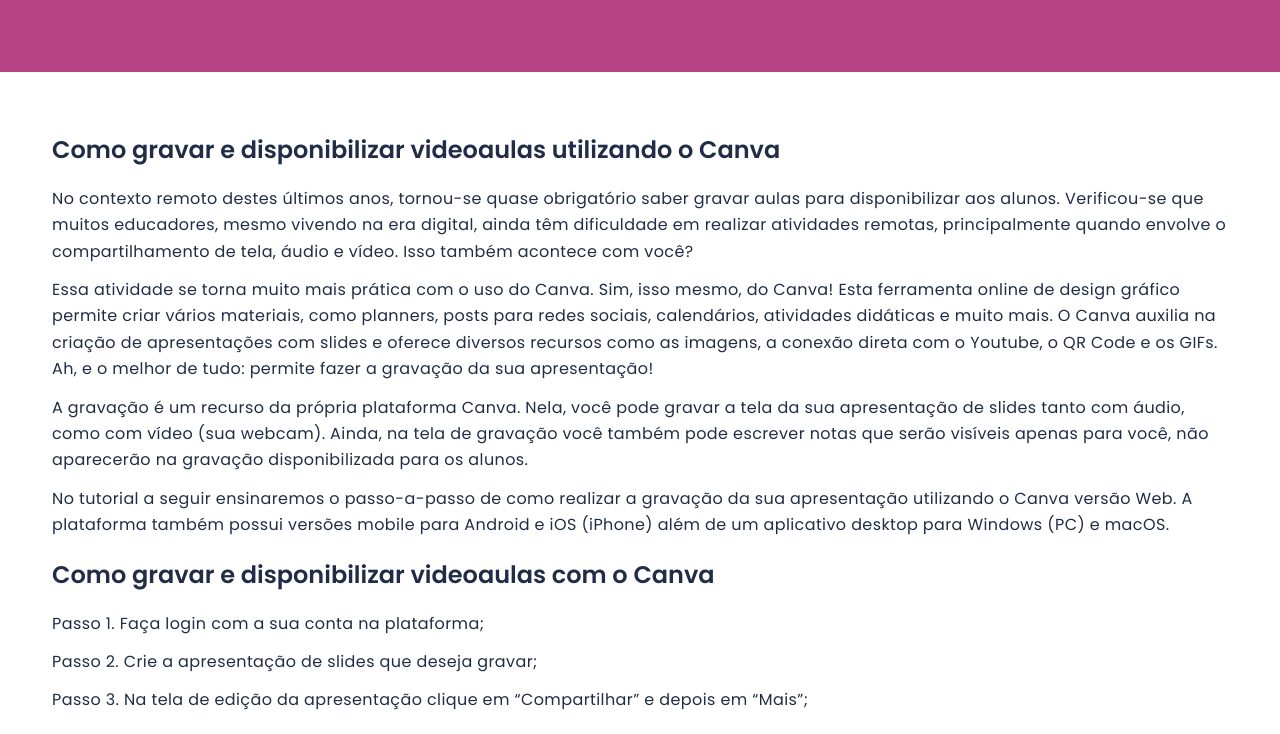
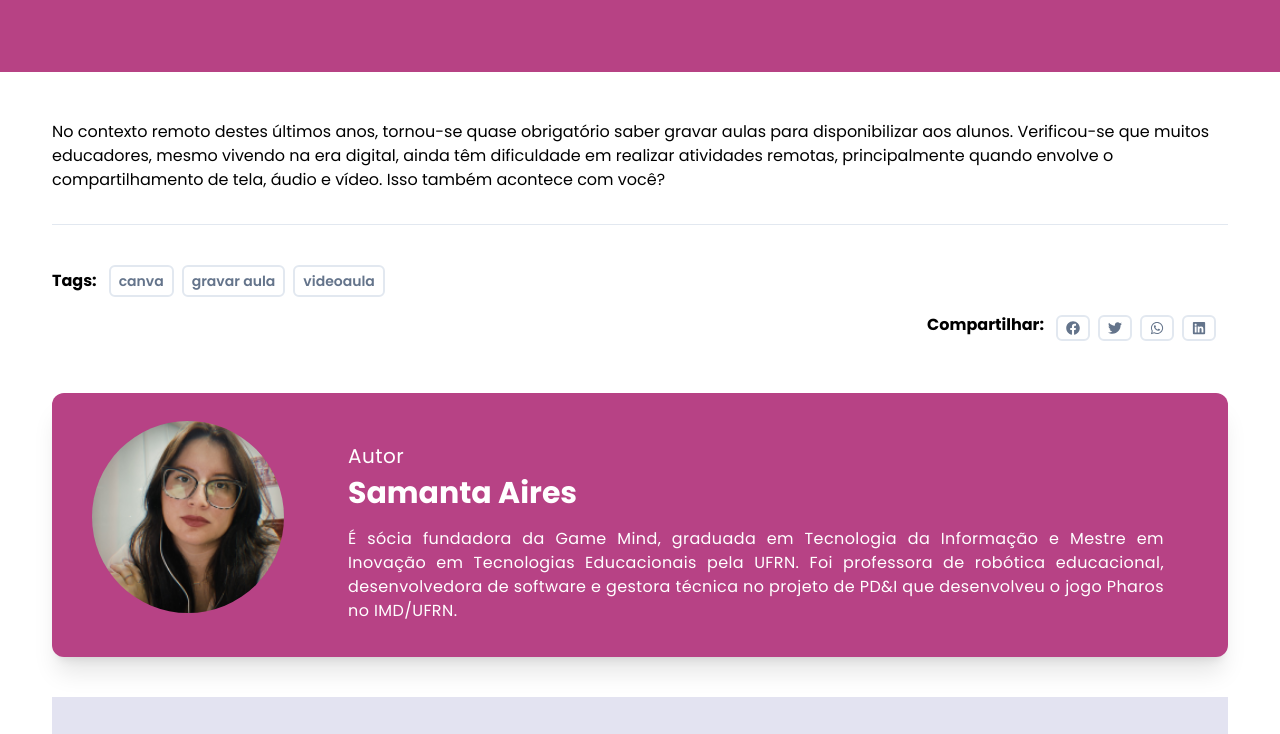
Before and after one commit to Axenrot/gamemind, a Next.js app: page /blog/1 in a window 1280 px wide. Shown: the part 580-1314 px from the top of the page. Built offline with nearby package versions, Linux system fonts and the light colour scheme.

Commit message:
Improvement: page dynamism

```diff
--- a/components/Tags.jsx
+++ b/components/Tags.jsx
@@ -1,4 +1,22 @@
 import React from 'react'
+
+const post = {
+  id: 'como-gravar-e-disponibilizar-videoaulas-utilizando-o-canva',
+  category: 'Tecnologia',
+  title: 'Como gravar e disponibilizar videoaulas utilizando o Canva',
+  thumbnail: '/images/blog-section.jpg',
+  author: {
+    name: 'Samanta Aires',
+    avatar: '/images/author.png',
+    description:
+      'É sócia fundadora da Game Mind, graduada em Tecnologia da Informação e Mestre em Inovação em Tecnologias Educacionais pela UFRN. Foi professora de robótica educacional, desenvolvedora de software e gestora técnica no projeto de PD&I que desenvolveu o jogo Pharos no IMD/UFRN.'
+  },
+  date: '5 de julho de 2022',
+  readingTime: 'Leia em 5 minutos',
+  content:
+    'No contexto remoto destes últimos anos, tornou-se quase obrigatório saber gravar aulas para disponibilizar aos alunos. Verificou-se que muitos educadores, mesmo vivendo na era digital, ainda têm dificuldade em realizar atividades remotas, principalmente quando envolve o compartilhamento de tela, áudio e vídeo. Isso também acontece com você?',
+  tags: ['canva', 'gravar aula', 'videoaula']
+}
 
 export const Tags = () => {
   return (
@@ -6,13 +24,13 @@ export const Tags = () => {
       <h1 className="font-bold">Tags:</h1>
       <div className="px-2">
         <button className="text-sm text-slate-500 font-base font-semibold border-2 border-slate-200 cursor-pointer hover:text-white hover:bg-pink rounded-md px-2 py-1 mx-1">
-          canva
+          {post.tags[0]}
         </button>
         <button className="text-sm text-slate-500 font-base font-semibold border-2 border-slate-200 cursor-pointer hover:text-white hover:bg-pink rounded-md px-2 py-1 mx-1">
-          gravar aula
+          {post.tags[1]}
         </button>
         <button className="text-sm text-slate-500 font-base font-semibold border-2 border-slate-200 cursor-pointer hover:text-white hover:bg-pink rounded-md px-2 py-1 mx-1">
-          videoaula
+          {post.tags[2]}
         </button>
       </div>
     </div>
--- a/pages/blog/[id].js
+++ b/pages/blog/[id].js
@@ -14,23 +14,18 @@ const post = {
   id: 'como-gravar-e-disponibilizar-videoaulas-utilizando-o-canva',
   category: 'Tecnologia',
   title: 'Como gravar e disponibilizar videoaulas utilizando o Canva',
-  image: '/images/blog-section.jpg',
+  thumbnail: '/images/blog-section.jpg',
   author: {
     name: 'Samanta Aires',
-    image: '/images/author.png'
+    avatar: '/images/author.png',
+    description:
+      'É sócia fundadora da Game Mind, graduada em Tecnologia da Informação e Mestre em Inovação em Tecnologias Educacionais pela UFRN. Foi professora de robótica educacional, desenvolvedora de software e gestora técnica no projeto de PD&I que desenvolveu o jogo Pharos no IMD/UFRN.'
   },
-  date: '5 de julho de 2022 - Leia em 5 minutos',
-  content: [
+  date: '5 de julho de 2022',
+  readingTime: 'Leia em 5 minutos',
+  content:
     'No contexto remoto destes últimos anos, tornou-se quase obrigatório saber gravar aulas para disponibilizar aos alunos. Verificou-se que muitos educadores, mesmo vivendo na era digital, ainda têm dificuldade em realizar atividades remotas, principalmente quando envolve o compartilhamento de tela, áudio e vídeo. Isso também acontece com você?',
-    'Essa atividade se torna muito mais prática com o uso do Canva. Sim, isso mesmo, do Canva! Esta ferramenta online de design gráfico permite criar vários materiais, como planners, posts para redes sociais, calendários, atividades didáticas e muito mais. O Canva auxilia na criação de apresentações com slides e oferece diversos recursos como as imagens, a conexão direta com o Youtube, o QR Code e os GIFs. Ah, e o melhor de tudo: permite fazer a gravação da sua apresentação!',
-    'A gravação é um recurso da própria plataforma Canva. Nela, você pode gravar a tela da sua apresentação de slides tanto com áudio, como com vídeo (sua webcam). Ainda, na tela de gravação você também pode escrever notas que serão visíveis apenas para você, não aparecerão na gravação disponibilizada para os alunos.',
-    'No tutorial a seguir ensinaremos o passo-a-passo de como realizar a gravação da sua apresentação utilizando o Canva versão Web. A plataforma também possui versões mobile para Android e iOS (iPhone) além de um aplicativo desktop para Windows (PC) e macOS.'
-  ],
-  tags1: 'canva',
-  tags2: 'gravar aula',
-  tags3: 'videoaula',
-  authorDescription:
-    'É sócia fundadora da Game Mind, graduada em Tecnologia da Informação e Mestre em Inovação em Tecnologias Educacionais pela UFRN. Foi professora de robótica educacional, desenvolvedora de software e gestora técnica no projeto de PD&I que desenvolveu o jogo Pharos no IMD/UFRN.'
+  tags: ['canva', 'gravar aula', 'videoaula']
 }
 
 const Post = () => {
@@ -56,12 +51,14 @@ const Post = () => {
             <div className="flex items-center space-x-4 pt-4">
               <img
                 className="w-10 h-10 rounded-full"
-                src={post.author.image}
+                src={post.author.avatar}
                 alt="author-img"
               />
               <div className="text-white text-sm">
                 <div>{post.author.name}</div>
-                <div className="text-white text-sm">{post.date}</div>
+                <div className="text-white text-sm">
+                  {post.date} - {post.readingTime}
+                </div>
               </div>
             </div>
           </div>
@@ -69,113 +66,13 @@ const Post = () => {
             <img
               className="w-full rounded-md shadow-xl"
               alt="image-banner-canva"
-              src={post.image}
+              src={post.thumbnail}
             />
           </div>
         </div>
       </div>
       <div className="container mx-auto justify-center px-3 py-12">
-        <h2>Como gravar e disponibilizar videoaulas utilizando o Canva</h2>
-        <p>
-          No contexto remoto destes últimos anos, tornou-se quase obrigatório
-          saber gravar aulas para disponibilizar aos alunos. Verificou-se que
-          muitos educadores, mesmo vivendo na era digital, ainda têm dificuldade
-          em realizar atividades remotas, principalmente quando envolve o
-          compartilhamento de tela, áudio e vídeo. Isso também acontece com
-          você?
-        </p>
-        <p>
-          Essa atividade se torna muito mais prática com o uso do Canva. Sim,
-          isso mesmo, do Canva! Esta ferramenta online de design gráfico permite
-          criar vários materiais, como planners, posts para redes sociais,
-          calendários, atividades didáticas e muito mais. O Canva auxilia na
-          criação de apresentações com slides e oferece diversos recursos como
-          as imagens, a conexão direta com o Youtube, o QR Code e os GIFs. Ah, e
-          o melhor de tudo: permite fazer a gravação da sua apresentação!
-        </p>
-        <p>
-          A gravação é um recurso da própria plataforma Canva. Nela, você pode
-          gravar a tela da sua apresentação de slides tanto com áudio, como com
-          vídeo (sua webcam). Ainda, na tela de gravação você também pode
-          escrever notas que serão visíveis apenas para você, não aparecerão na
-          gravação disponibilizada para os alunos.
-        </p>
-        <p>
-          No tutorial a seguir ensinaremos o passo-a-passo de como realizar a
-          gravação da sua apresentação utilizando o Canva versão Web. A
-          plataforma também possui versões mobile para Android e iOS (iPhone)
-          além de um aplicativo desktop para Windows (PC) e macOS.
-        </p>
-        <h2>Como gravar e disponibilizar videoaulas com o Canva</h2>
-        <p>Passo 1. Faça login com a sua conta na plataforma;</p>
-        <p>Passo 2. Crie a apresentação de slides que deseja gravar;</p>
-        <p>
-          Passo 3. Na tela de edição da apresentação clique em “Compartilhar” e
-          depois em “Mais”;
-        </p>
-        <div className="py-4">
-          <img src="/images/post1.png" alt="post1" />
-        </div>
-        <p>Passo 4. Em seguida clique na opção “Apresentar e Gravar”;</p>
-        <div className="py-4">
-          <img src="/images/post2.png" alt="post1" />
-        </div>
-        <p>Passo 5. Selecione “Ir ao estúdio de gravação”;</p>
-        <div className="py-4">
-          <img src="/images/post3.png" alt="post1" />
-        </div>
-        <p>
-          Passo 6. Ao fazer isso, o Canva irá solicitar permissão para acessar o
-          microfone e câmera disponível;
-        </p>
-        <div className="py-4">
-          <img src="/images/post4.png" alt="post1" />
-        </div>
-        <p>
-          Passo 7. Na tela de configuração da câmera e do microfone, selecione
-          qual ferramenta quer utilizar; depois, basta clicar em “Iniciar
-          gravação” que, logo após a contagem regressiva, você poderá iniciar a
-          apresentação;
-        </p>
-        <div className="py-4">
-          <img src="/images/post5.png" alt="post1" />
-        </div>
-        <p>
-          Passo 8. Caso deseje, você também pode “Pausar” a gravação e depois
-          “Continuar” de onde parou;
-        </p>
-        <div className="py-4">
-          <img src="/images/post6.png" alt="post1" />
-        </div>
-        <div className="py-4">
-          <img src="/images/post7.png" alt="post1" />
-        </div>
-        <p>
-          Passo 9. Quando finalizar a apresentação, basta clicar em “Finalizar a
-          gravação” que o Canva fará o upload do arquivo na sua própria
-          plataforma;
-        </p>
-        <div className="py-4">
-          <img src="/images/post8.png" alt="post1" />
-        </div>
-        <p>
-          Passo 10. O Canva gerará um link de compartilhamento o qual poderá ser
-          compartilhado com os alunos. Você também pode “Descartar” a gravação,
-          excluindo-a ou pode “Salvar e Sair” do estúdio, voltando para a tela
-          de edição. Ainda, a ferramenta disponibiliza a opção de “Baixar” a
-          gravação para salvá-la em seu computador;
-        </p>
-        <div className="py-4">
-          <img src="/images/post9.png" alt="post1" />
-        </div>
-        <p>
-          Ao abrir o link de compartilhamento, os alunos terão acesso ao vídeo
-          gravado podendo assistir ao conteúdo disponibilizado.
-        </p>
-        <p className="pb-12">
-          Prontinho! Muito simples, não é mesmo? Agora gravar e compartilhar as
-          suas aulas ficou muito mais fácil!
-        </p>
+        <div className="mb-8">{post.content}</div>
         <hr className="text-slate-200"></hr>
         <div className="container flex flex-wrap pt-6">
           <Tags />
```
